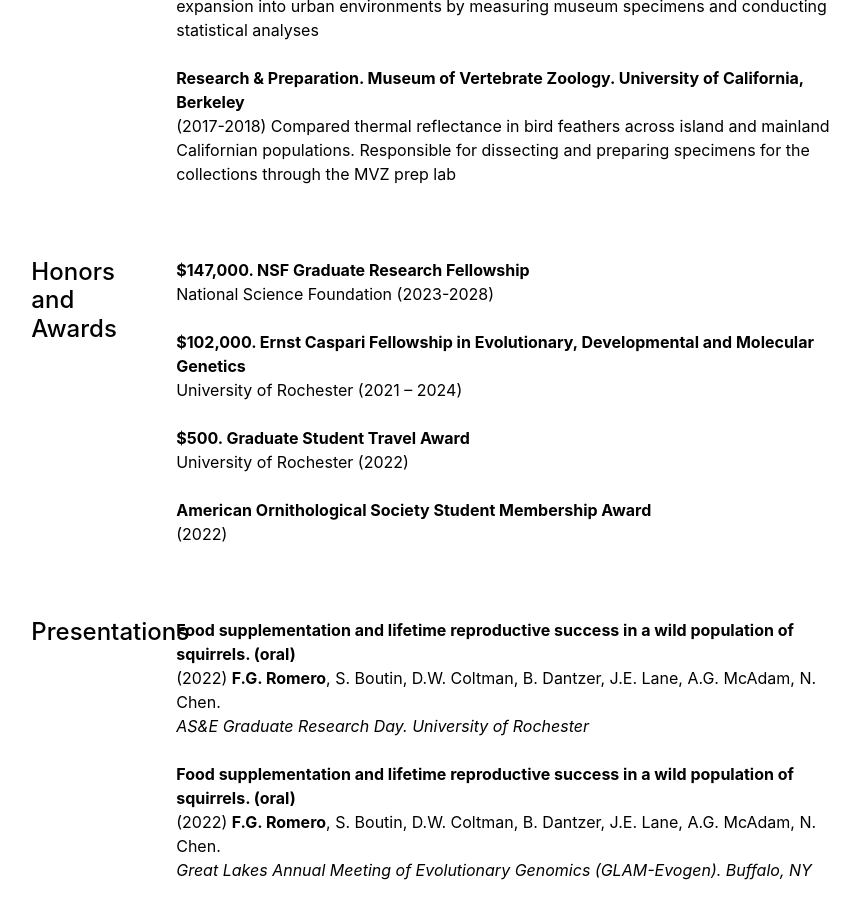
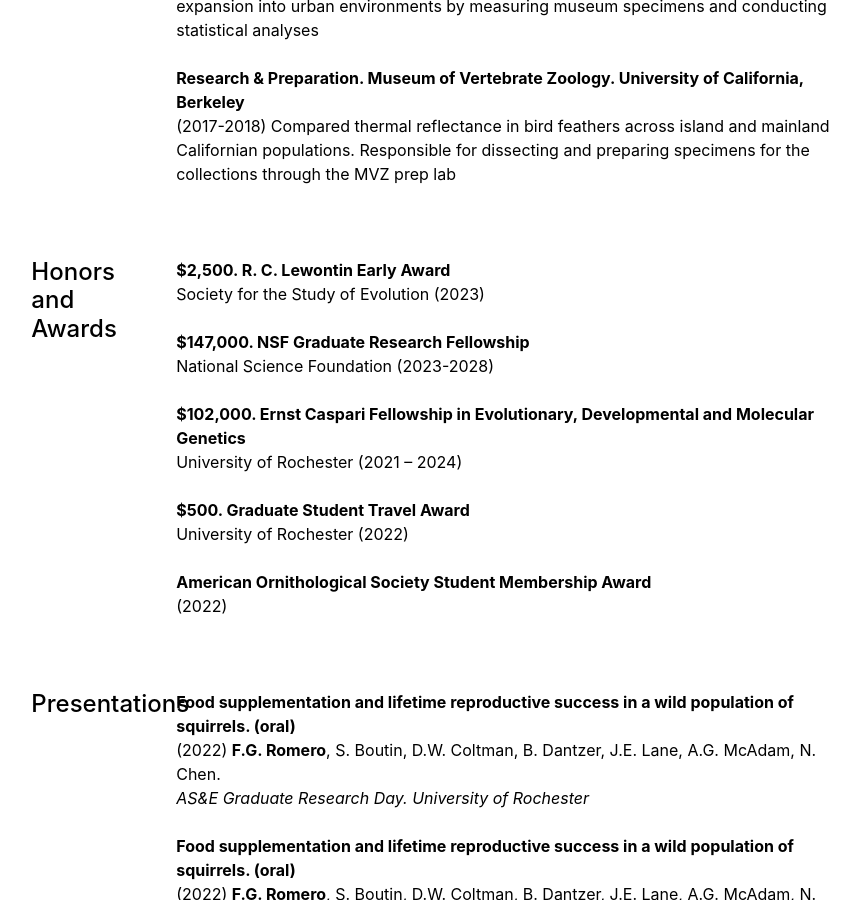
Before and after one commit to faye-romero/faye-romero.github.io, a Jekyll site: the page built from cv.md, in a window 1280 px wide and 900 px high, scrolled down 1038 px. Shown: the whole window, without its empty margins (198-1058 px from the left). Built offline with Jekyll 4.4.1, drawn with Linux system fonts in a browser that asks for light colours.

Commit message:
Awards update

```diff
--- a/_data/cv/honors-awards.yml
+++ b/_data/cv/honors-awards.yml
@@ -1,3 +1,6 @@
+- title: '$2,500. R. C. Lewontin Early Award'
+  description: 'Society for the Study of Evolution (2023)'
+
 - title: '$147,000. NSF Graduate Research Fellowship'
   description: 'National Science Foundation (2023-2028)'
 
```
